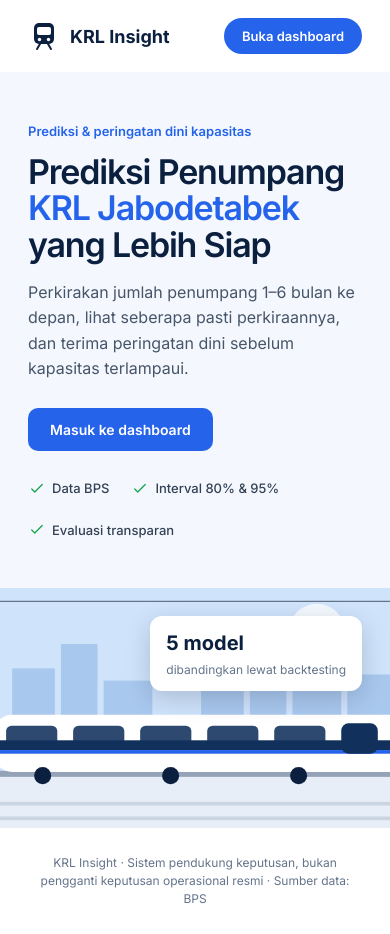
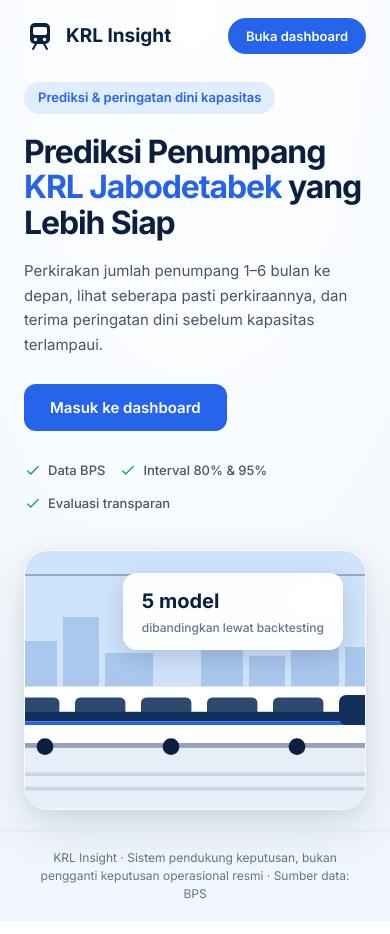
Before and after one commit to LeandroJovan/prediksi-penumpang-krl-jabodetabek, a plain HTML site: page frontend/index.html in a window 390 px wide. Drawn offline with nearby package versions, Linux system fonts and the light colour scheme.

Commit message:
style(frontend): perbaiki layout beranda agar fullscreen dan selaras proporsional

```diff
--- a/frontend/css/styles.css
+++ b/frontend/css/styles.css
@@ -67,45 +67,40 @@
 
 /* Beranda */
 body.intro #sidebar,body.intro #topbar{display:none}body.intro{background:#fff}body.intro main{max-width:none;padding:0}
-.lp{display:block;color:#0b1f3f}.wrap{max-width:1180px;margin:0 auto;padding:0 28px}
-.lp h1{font-size:52px;line-height:1.08;letter-spacing:-.035em;margin:12px 0 16px}.lp h2{font-size:32px;line-height:1.15;letter-spacing:-.03em;margin:8px 0 10px}.lp h3{font-size:15px;margin:0 0 4px}.lp p{margin:0}
+/* KRL Insight - Landing Page (Full Screen & Selaras) */
+.lp{min-height:100vh;display:flex;flex-direction:column;justify-content:space-between;background:radial-gradient(130% 120% at 50% 0%,#ffffff 0%,#eef5fc 100%);color:#0b1f3f;box-sizing:border-box;overflow-x:hidden}
+.lp h1{font-size:clamp(36px,3.3vw,52px);line-height:1.12;letter-spacing:-.035em;margin:14px 0 18px;font-weight:700;color:#0b1f3f}
+.lp h2{font-size:32px;line-height:1.15;letter-spacing:-.03em;margin:8px 0 10px}
+.lp h3{font-size:15px;margin:0 0 4px}
+.lp p{margin:0}
 .lp em{font-style:normal;color:#2563eb}
-.btn.acc{background:#2563eb;color:#fff}.btn.lg{padding:13px 22px;font-size:14px;border-radius:10px}.btn.light{background:#fff;color:#0b1f3f}
-.lp-eyebrow{color:#2563eb;font-weight:600;font-size:13px}.lp-eyebrow.lt{color:#7fb0ff}
-.lp-top{display:flex;align-items:center;gap:24px;height:72px}
-.lp-brand{display:flex;gap:10px;align-items:center;color:#0b1f3f;text-decoration:none;font-weight:700;font-size:18px}
-.lp-links{display:flex;gap:30px;margin:0 auto}.lp-links a{color:#334155;text-decoration:none;font-weight:500}.lp-links a:hover{color:#2563eb}
-.lp-hero{position:relative;overflow:hidden;background:#f4f8fe}
-.lp-hg{display:grid;grid-template-columns:1fr 1.1fr;align-items:center;min-height:520px;position:relative}
-.lp-copy{padding:48px 0;position:relative;z-index:2}.lp-copy>p{color:#475569;font-size:16px;line-height:1.6;max-width:46ch}
-.hero-cta{display:flex;gap:12px;flex-wrap:wrap;margin:26px 0 28px}
-.lp-marks{display:flex;gap:22px;flex-wrap:wrap;list-style:none;padding:0;margin:0;font-size:13px;font-weight:500;color:#334155}.lp-marks li{display:flex;gap:6px;align-items:center}.lp-marks svg{color:#16a34a}
-.lp-scene{position:absolute;right:0;top:0;bottom:0;width:56%;clip-path:polygon(14% 0,100% 0,100% 100%,0 100%)}
+.btn.acc{background:#2563eb;color:#fff;text-decoration:none;display:inline-flex;align-items:center;justify-content:center;transition:transform .18s,box-shadow .18s}
+.btn.acc:hover{transform:translateY(-2px);box-shadow:0 10px 24px rgba(37,99,235,.3)}
+.btn.lg{padding:14px 26px;font-size:15px;font-weight:600;border-radius:12px}
+.lp-eyebrow{display:inline-flex;align-items:center;background:#e0edff;color:#2563eb;font-weight:600;font-size:13px;padding:6px 14px;border-radius:99px;width:fit-content;margin-bottom:6px}
+.lp-top{display:flex;align-items:center;justify-content:space-between;width:100%;max-width:1380px;margin:0 auto;padding:22px 36px;box-sizing:border-box}
+.lp-brand{display:flex;gap:10px;align-items:center;color:#0b1f3f;text-decoration:none;font-weight:700;font-size:19px}
+.lp-hero{flex:1;display:flex;align-items:center;width:100%;position:relative;padding:16px 0 28px;box-sizing:border-box}
+.lp-hg{display:grid;grid-template-columns:1.1fr 1fr;align-items:center;gap:48px;width:100%;max-width:1380px;margin:0 auto;padding:0 36px;box-sizing:border-box}
+.lp-copy{position:relative;z-index:2;display:flex;flex-direction:column;justify-content:center}
+.lp-copy>p{color:#475569;font-size:clamp(15px,1.15vw,17px);line-height:1.65;max-width:48ch}
+.hero-cta{display:flex;gap:12px;flex-wrap:wrap;margin:26px 0 30px}
+.lp-marks{display:flex;gap:24px;flex-wrap:wrap;list-style:none;padding:0;margin:0;font-size:13px;font-weight:500;color:#475569}
+.lp-marks li{display:flex;gap:6px;align-items:center}
+.lp-marks svg{color:#16a34a;flex:none}
+.lp-scene{position:relative;width:100%;height:100%;min-height:380px;max-height:480px;border-radius:24px;overflow:hidden;box-shadow:0 20px 50px rgba(11,31,63,.12),0 4px 16px rgba(11,31,63,.06);border:1px solid rgba(255,255,255,.9);background:#cfe3fb;display:flex;align-items:center;justify-content:center}
 .lp-scene svg{width:100%;height:100%;display:block}
-.lp-float{position:absolute;right:28px;top:28px;background:#fff;border-radius:12px;padding:12px 16px;box-shadow:0 8px 24px rgba(15,23,42,.18)}.lp-float b{display:block;font-size:20px}.lp-float span{font-size:12px;color:#64748b}
-.lp-sec{padding-top:80px}.lp-sub{color:#64748b;max-width:58ch;margin-bottom:28px!important}
-.lp-two{display:grid;grid-template-columns:1fr 1fr;gap:20px}
-.lp-big{display:grid;grid-template-columns:1fr 1fr;background:#fff;border:1px solid #e2e8f0;border-radius:16px;overflow:hidden;text-decoration:none;color:inherit;box-shadow:0 6px 20px rgba(15,23,42,.06);transition:box-shadow .15s}
-.lp-big:hover{box-shadow:0 12px 30px rgba(15,23,42,.14)}.lp-big .img svg{width:100%;height:100%;display:block}.lp-big .bd{padding:20px;display:flex;flex-direction:column;gap:6px}
-.lp-big h3{font-size:18px}.lp-big p{color:#64748b;font-size:13px}.lp-big span{margin-top:auto;color:#2563eb;font-weight:600;font-size:13px}
-.lp-five{display:grid;grid-template-columns:repeat(5,1fr);gap:14px;margin-top:20px}
-.lp-five a{background:#fff;border:1px solid #e2e8f0;border-radius:14px;padding:18px;text-decoration:none;color:inherit;box-shadow:0 2px 8px rgba(15,23,42,.04)}
-.lp-five a:hover{border-color:#2563eb}.lp-five p,.lp-six p{color:#64748b;font-size:13px}
-.ic{display:grid;place-items:center;width:44px;height:44px;border-radius:12px;background:#e8f0fe;color:#2563eb;margin-bottom:12px}
-.lp-stats{background:#0b1f3f;color:#fff;margin-top:80px;padding:34px 0}
-.lp-stats .wrap{display:grid;grid-template-columns:repeat(4,1fr);gap:20px}
-.lp-stats div{display:flex;flex-direction:column;gap:2px;padding-left:18px;border-left:1px solid rgba(255,255,255,.18)}.lp-stats div:first-child{border:0;padding:0}
-.lp-stats svg{color:#7fb0ff;margin-bottom:6px}.lp-stats b{font-size:26px;letter-spacing:-.02em}.lp-stats span{color:#9fb0cc;font-size:13px}
-.lp-why{display:grid;grid-template-columns:1fr 1.5fr;gap:56px;align-items:center}
-.lp-six{display:grid;grid-template-columns:repeat(3,1fr);gap:26px 22px}
-.lp-flow{background:#0b1f3f;color:#fff;margin-top:80px;padding:72px 0}
-.lp-fg{display:grid;grid-template-columns:1fr 1.2fr;gap:56px;align-items:start}.lp-fg p{color:#b6c4dc;margin:0 0 24px!important;max-width:44ch}
-.lp-flow ol{list-style:none;margin:0;padding:0;display:grid;gap:10px}
-.lp-flow li{display:flex;gap:14px;align-items:center;background:rgba(255,255,255,.06);border:1px solid rgba(255,255,255,.1);border-radius:12px;padding:12px 16px}
-.lp-flow li b{width:30px;height:30px;border-radius:50%;background:#2563eb;display:grid;place-items:center;font-size:13px;flex:none}
-.lp-flow li span{color:#9fb0cc;font-size:13px}
-.lp-foot{text-align:center;color:#64748b;font-size:12px;padding:26px 28px}
-@media(max-width:900px){.lp h1{font-size:34px}.lp-links{display:none}.lp-top{justify-content:space-between}
-.lp-hg{grid-template-columns:1fr;min-height:0}.lp-scene{position:relative;width:auto;height:240px;clip-path:none;margin:0 -28px}
-.lp-two,.lp-why,.lp-fg{grid-template-columns:1fr}.lp-five,.lp-stats .wrap{grid-template-columns:1fr 1fr}.lp-six{grid-template-columns:1fr 1fr}.lp-big{grid-template-columns:1fr}.lp-big .img{height:130px}}
-@media(max-width:560px){.lp-five,.lp-six,.lp-stats .wrap{grid-template-columns:1fr}.lp-stats div{border:0;padding:0}}
+.lp-float{position:absolute;right:22px;top:22px;background:rgba(255,255,255,.95);backdrop-filter:blur(8px);border-radius:14px;padding:12px 18px;box-shadow:0 8px 24px rgba(15,23,42,.15);border:1px solid rgba(255,255,255,.8)}
+.lp-float b{display:block;font-size:20px;color:#0b1f3f;font-weight:700}
+.lp-float span{font-size:12px;color:#64748b;font-weight:500}
+.lp-foot{text-align:center;color:#64748b;font-size:12px;padding:18px 36px;border-top:1px solid rgba(15,23,42,.06);box-sizing:border-box;width:100%}
+@media(max-width:960px){
+  .lp-hg{grid-template-columns:1fr;gap:36px;padding:0 24px}
+  .lp-scene{min-height:260px;max-height:320px}
+  .lp-top{padding:18px 24px}
+  .lp-hero{padding:10px 0 20px}
+}
+@media(max-width:560px){
+  .lp-marks{gap:14px}
+  .lp h1{font-size:32px}
+}
```
